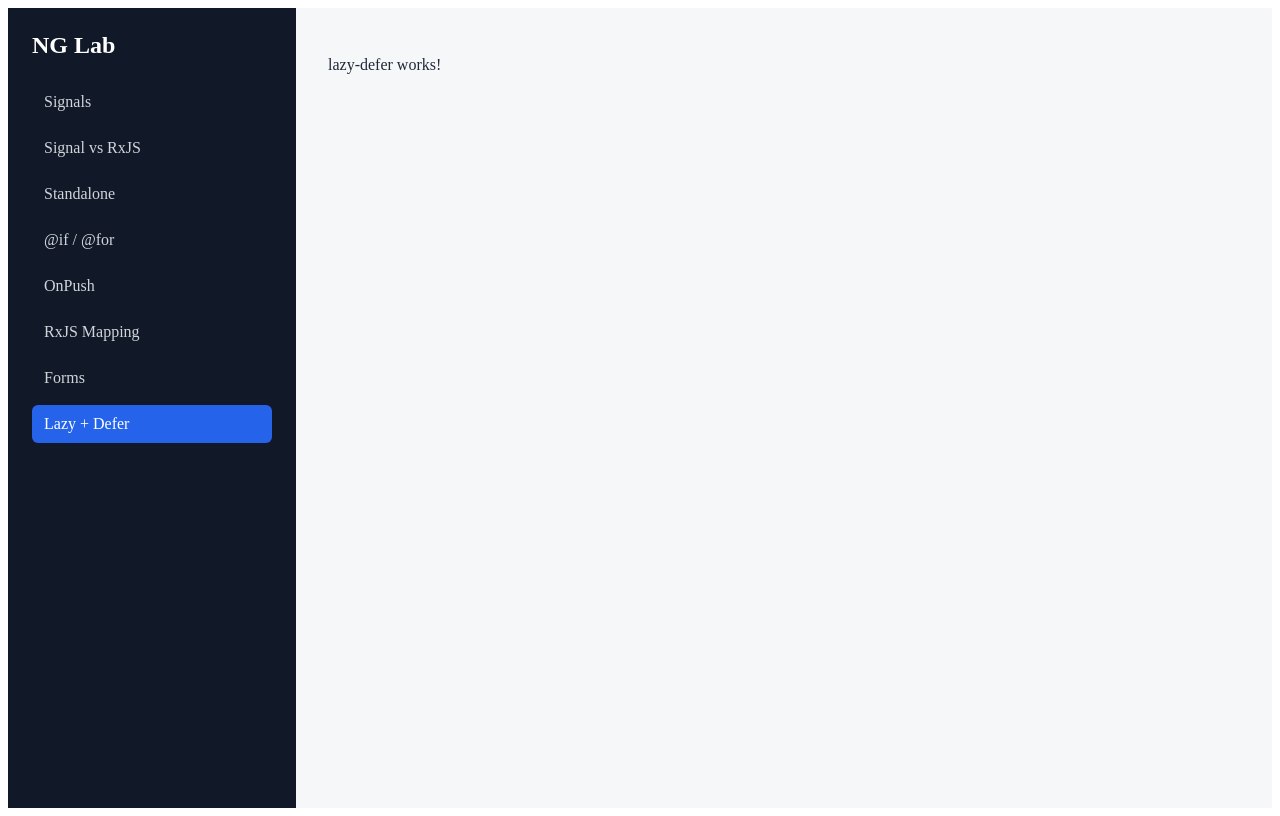
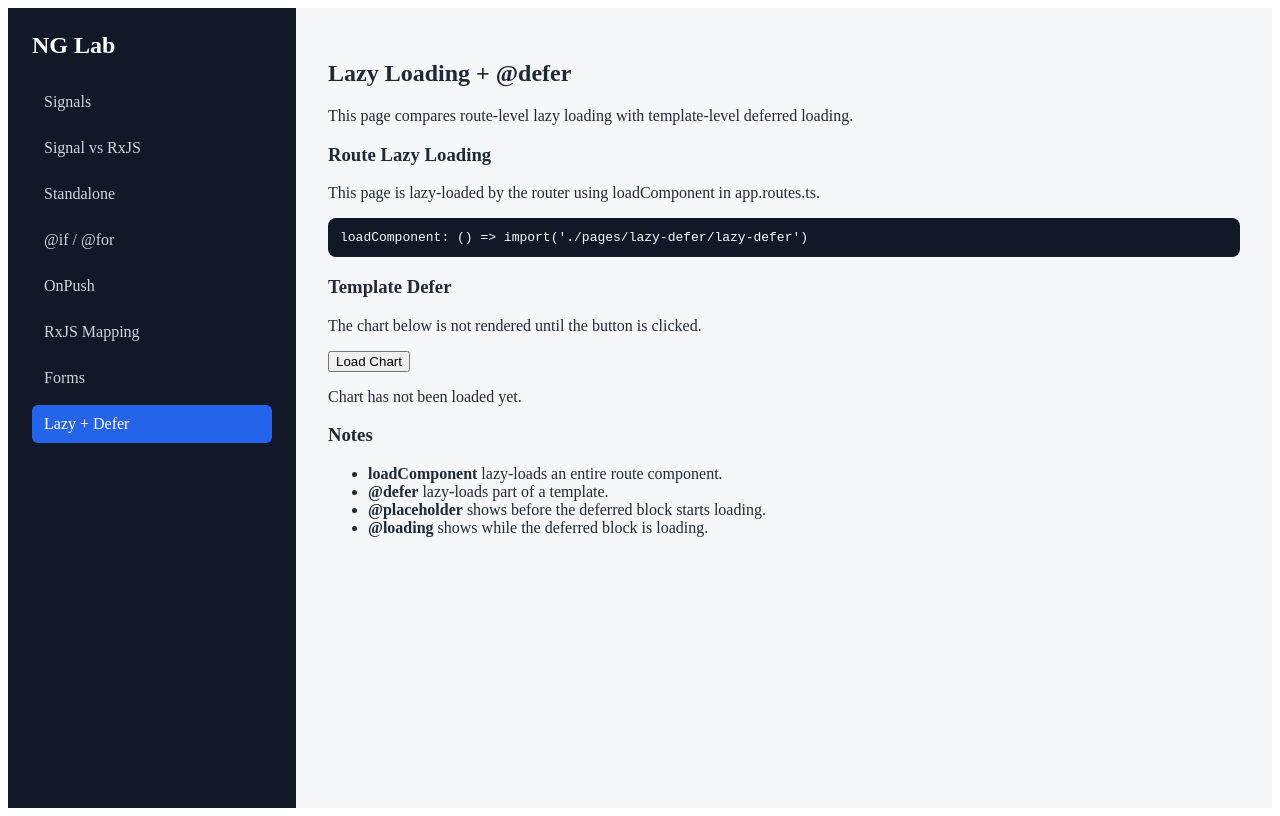
Before and after one commit to qiuxan/AngularKnowledge, an Angular app in the folder ng-lab/: page /lazy-defer in a window 1280 px wide. Built offline with nearby package versions, Linux system fonts and the light colour scheme.

Commit message:
lazy-defer

```diff
--- /dev/null
+++ b/ng-lab/src/app/pages/lazy-defer/heavy-chart/heavy-chart.html
@@ -0,0 +1,19 @@
+<article class="heavy-chart">
+  <h3>Heavy Chart Component</h3>
+
+  <p>
+    Imagine this component uses a large charting library or expensive rendering logic.
+  </p>
+
+  <div class="bars">
+    @for (item of data; track item.label) {
+      <div class="bar-row">
+        <span>{{ item.label }}</span>
+        <div class="bar-track">
+          <div class="bar-fill" [style.width.%]="item.value"></div>
+        </div>
+        <strong>{{ item.value }}%</strong>
+      </div>
+    }
+  </div>
+</article>
--- /dev/null
+++ b/ng-lab/src/app/pages/lazy-defer/heavy-chart/heavy-chart.scss
@@ -0,0 +1,32 @@
+.heavy-chart {
+  padding: 16px;
+  border: 1px solid #c7d2fe;
+  border-radius: 8px;
+  background: #eef2ff;
+}
+
+.bars {
+  display: grid;
+  gap: 12px;
+  margin-top: 16px;
+}
+
+.bar-row {
+  display: grid;
+  grid-template-columns: 90px 1fr 48px;
+  align-items: center;
+  gap: 12px;
+}
+
+.bar-track {
+  height: 12px;
+  overflow: hidden;
+  border-radius: 999px;
+  background: #c7d2fe;
+}
+
+.bar-fill {
+  height: 100%;
+  border-radius: inherit;
+  background: #4f46e5;
+}
--- /dev/null
+++ b/ng-lab/src/app/pages/lazy-defer/heavy-chart/heavy-chart.ts
@@ -0,0 +1,16 @@
+import { Component } from '@angular/core';
+
+@Component({
+  selector: 'app-heavy-chart',
+  imports: [],
+  templateUrl: './heavy-chart.html',
+  styleUrl: './heavy-chart.scss',
+})
+export class HeavyChart {
+  data = [
+    { label: 'Signals', value: 80 },
+    { label: 'RxJS', value: 70 },
+    { label: 'Forms', value: 65 },
+    { label: 'Routing', value: 75 },
+  ];
+}
--- a/ng-lab/src/app/pages/lazy-defer/lazy-defer.html
+++ b/ng-lab/src/app/pages/lazy-defer/lazy-defer.html
@@ -1 +1,46 @@
-<p>lazy-defer works!</p>
+<section class="page">
+  <h2>Lazy Loading + &#64;defer</h2>
+
+  <p>
+    This page compares route-level lazy loading with template-level deferred loading.
+  </p>
+
+  <div class="demo-card">
+    <h3>Route Lazy Loading</h3>
+
+    <p>
+      This page is lazy-loaded by the router using loadComponent in app.routes.ts.
+    </p>
+
+    <pre><code>loadComponent: () =&gt; import('./pages/lazy-defer/lazy-defer')</code></pre>
+  </div>
+
+  <div class="demo-card">
+    <h3>Template Defer</h3>
+
+    <p>
+      The chart below is not rendered until the button is clicked.
+    </p>
+
+    <button type="button" (click)="showChart()">Load Chart</button>
+
+    @defer (when shouldShowChart()) {
+      <app-heavy-chart />
+    } @placeholder {
+      <p>Chart has not been loaded yet.</p>
+    } @loading {
+      <p>Loading chart...</p>
+    }
+  </div>
+
+  <div class="notes">
+    <h3>Notes</h3>
+
+    <ul>
+      <li><strong>loadComponent</strong> lazy-loads an entire route component.</li>
+      <li><strong>&#64;defer</strong> lazy-loads part of a template.</li>
+      <li><strong>&#64;placeholder</strong> shows before the deferred block starts loading.</li>
+      <li><strong>&#64;loading</strong> shows while the deferred block is loading.</li>
+    </ul>
+  </div>
+</section>
--- a/ng-lab/src/app/pages/lazy-defer/lazy-defer.scss
+++ b/ng-lab/src/app/pages/lazy-defer/lazy-defer.scss
@@ -0,0 +1,7 @@
+pre {
+  overflow-x: auto;
+  padding: 12px;
+  border-radius: 8px;
+  background: #111827;
+  color: #f9fafb;
+}
--- a/ng-lab/src/app/pages/lazy-defer/lazy-defer.ts
+++ b/ng-lab/src/app/pages/lazy-defer/lazy-defer.ts
@@ -1,9 +1,16 @@
-import { Component } from '@angular/core';
+import { Component, signal } from '@angular/core';
+import { HeavyChart } from './heavy-chart/heavy-chart';
 
 @Component({
   selector: 'app-lazy-defer',
-  imports: [],
+  imports: [HeavyChart],
   templateUrl: './lazy-defer.html',
   styleUrl: './lazy-defer.scss',
 })
-export class LazyDefer {}
+export class LazyDefer {
+  shouldShowChart = signal(false);
+
+  showChart() {
+    this.shouldShowChart.set(true);
+  }
+}
```
Also changed, not shown: 1 other file (tests, documents, lock files or other folders).
